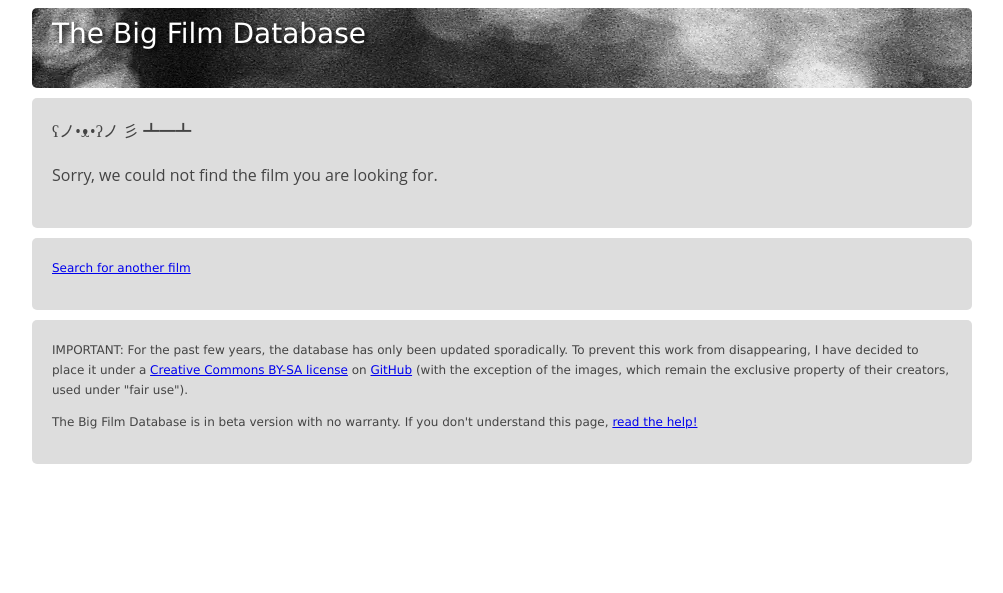
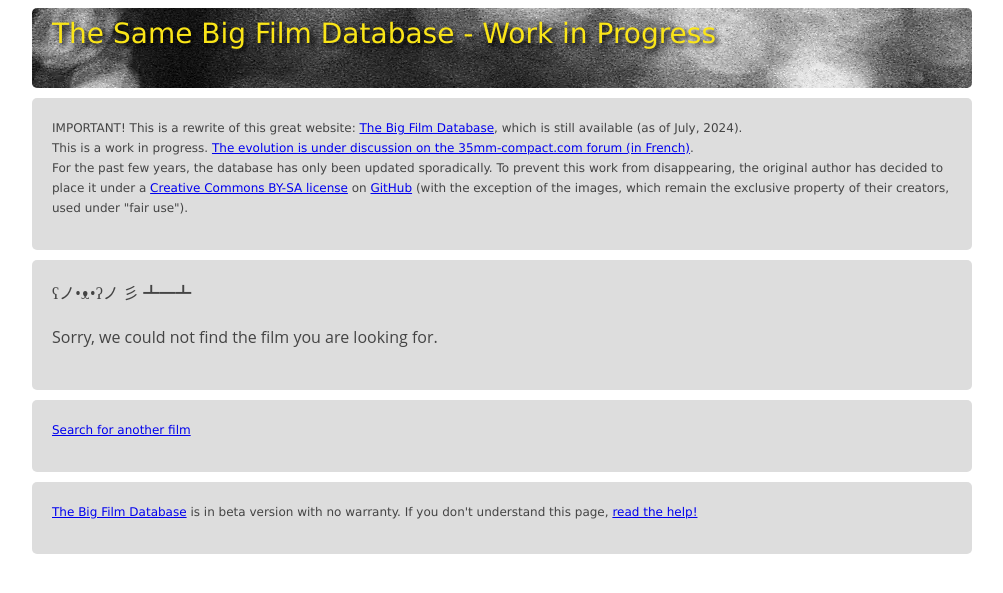
Before and after one commit to Merinorus/thebigfilmdatabase-website, a Python web app: template templates/film.html in a window 1280 px wide. Shown: the top 593 px of the page, without its empty margins (138-1141 px from the left). Run offline with Jinja, Linux system fonts and the light colour scheme; the template is opened without the code that fills it, so the values that code supplies are empty.

Commit message:
Add WIP information

```diff
--- a/static/css/film.css
+++ b/static/css/film.css
@@ -77,7 +77,8 @@ h1 {
     font-variant: normal;
     font-weight: 500;
     line-height: 12px;
-    text-shadow: 0.1em 0.1em 0.2em black
+    text-shadow: 0.1em 0.1em 0.2em black;
+    color: #fae518;
 }
 
 h1 a {
--- a/templates/index.html
+++ b/templates/index.html
@@ -8,9 +8,6 @@
             The biggest photographic film database in the world! Search by name, code or DX number.
             <br>
             Find when a film is discontinued, who made it, who rebrands it. Have fun!
-        </p>
-        <p>
-            The Big Film Database is in beta version with no warranty. If you don't understand this page, <a href="{{ url_for("help_page") }}">read the help!</a>
         </p>
     </footer>
     <aside class="dxblock">
--- a/templates/layout.html
+++ b/templates/layout.html
@@ -14,17 +14,26 @@
         <div class="wrapper">
             <header class="header">
                 <h1>
-                    <a href={{ url_for("index_page") }}>The Big Film Database</a>
+                    <a href={{ url_for("index_page") }}>The Same Big Film Database - Work in Progress</a>
                 </h1>
             </header>
+            <footer class="footer">
+                <p>
+                    IMPORTANT! This is a rewrite of this great website: <a target="_blank" href="https://industrieplus.net/dxdatabase">The Big Film Database</a>, which is still available (as of July, 2024).
+                    <br>
+                    This is a work in progress. <a target="_blank"
+    href="https://35mm-compact.com/forum/viewtopic.php?p=1060412#p1060412">The evolution is under discussion on the 35mm-compact.com forum (in French)</a>.
+                    <br>
+                    For the past few years, the database has only been updated sporadically. To prevent this work from disappearing, the original author has decided to place it under a <a target="_blank"
+    href="https://creativecommons.org/licenses/by-sa/4.0/">Creative Commons BY-SA license</a> on <a target="_blank"
+    href="https://github.com/dxdatabase/Open-source-film-database">GitHub</a> (with the exception of the images, which remain the exclusive property of their creators, used under "fair use").
+                </p>
+            </footer>
             {% block content %}{% endblock %}
             <footer class="footer">
                 {% block footer %}{% endblock %}
                 <p>
-                    IMPORTANT: For the past few years, the database has only been updated sporadically. To prevent this work from disappearing, I have decided to place it under a <a href="https://creativecommons.org/licenses/by-sa/4.0/">Creative Commons BY-SA license</a> on <a href="https://github.com/dxdatabase/Open-source-film-database">GitHub</a> (with the exception of the images, which remain the exclusive property of their creators, used under "fair use").
-                </p>
-                <p>
-                    The Big Film Database is in beta version with no warranty. If you don't understand this page, <a href="{{ url_for("help_page") }}">read the help!</a>
+                    <a href="{{ url_for("index_page") }}">The Big Film Database</a> is in beta version with no warranty. If you don't understand this page, <a href="{{ url_for("help_page") }}">read the help!</a>
                 </p>
             </footer>
         </div>
```
